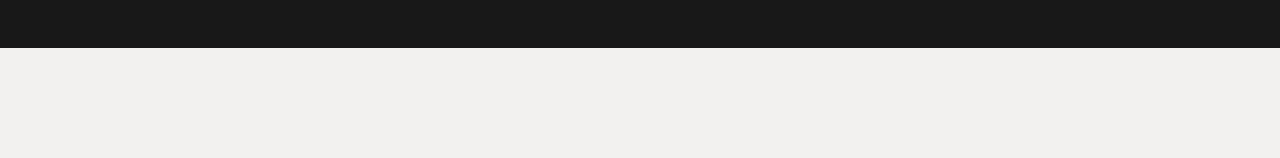
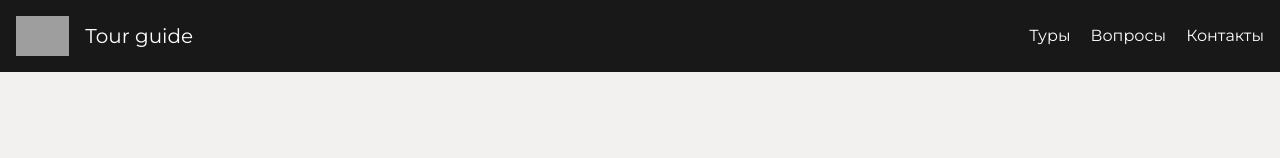
Before and after one commit to djurakulov14/travel-guide, a React (Create React App) app: page / in a window 1280 px wide. Shown: the top 158 px of the page. Built offline with nearby package versions, Linux system fonts and the light colour scheme; grey boxes are pictures that could not be loaded.

Commit message:
added: new thinags and scroll

```diff
--- a/src/App.scss
+++ b/src/App.scss
@@ -8,6 +8,10 @@
   padding: 0;
   box-sizing: border-box;
   font-family: "Montserrat";
+  // scroll-behavior: smooth;
+}
+img{
+  user-select: none;
 }
 
 body {
--- a/src/Components/Questions.jsx
+++ b/src/Components/Questions.jsx
@@ -50,7 +50,7 @@ export default function CustomizedAccordions() {
   };
 
   return (
-    <div>
+    <div id='questions'>
       <h1 className='text-3xl mb-5 max-lg:text-xl max-sm:text-sm'>Ответы на часто задаваемые вопросы</h1>
       <Accordion expanded={expanded === 'panel1'} onChange={handleChange('panel1')}>
         <AccordionSummary aria-controls="panel1d-content" id="panel1d-header">
--- a/src/pages/HomePage.jsx
+++ b/src/pages/HomePage.jsx
@@ -7,21 +7,43 @@ import star from '../resources/star.svg'
 import 'aos/dist/aos.css';
 import AOS from 'aos';
 import Questions from '../Components/Questions';
-
+import logo from '../resources/logo.svg'
 export const HomePage = () => {
   const tours = useSelector(state => state.tours.tours)
 
   AOS.init({
     once: true
   })
+  const scrollBottom = () => {
+    window.scrollTo({ left: 0, top: document.body.scrollHeight, behavior: "smooth" });
+  }
+  const scrollTour = () => {
+    window.scrollTo({ left: 0, top: 1090, behavior: "smooth" });
+  }
+
 
   return (
     <>
       <div className="mb-20 w-full overflow-hidden">
-        <div className="w-full h-12 bg-[#181818]"></div>
-
+        <header className=" w-full p-4 bg-[#181818]">
+          <div className='container m-auto flex items-center justify-between'>
+             <div className='flex items-center text-white gap-4'>
+               <img src='https://cdn-icons-png.flaticon.com/512/3942/3942104.png' className='h-10' />
+               <p className='text-xl cursor-pointer'>Tour guide</p>
+             </div>
+             <nav>
+                 <div className='flex gap-5 text-white'>
+                   <p onClick={scrollTour} className='cursor-pointer'>Туры</p>
+                   <p onClick={scrollBottom} className='cursor-pointer'>Вопросы</p>
+                   <p onClick={scrollBottom} className='cursor-pointer'>Контакты</p>
+                 </div>
+             </nav>
+          </div>
+        </header>
         <section className='container px-6 m-auto w-fll flex items-center max-md:justify-start gap-20 py-28 text-gray-500 max-xl:py-[50px] max-lg:py-12 max-md:py-11 max-md:gap-10 max-sm:py-5 max-sm:flex-col'>
-          <div data-aos="fade-right" className="max-w-3xl w-full">
+          <div data-aos="fade-right" data-aos-offset="300"
+            data-aos-easing="ease-in-sine"
+            data-aos-duration="500" className="max-w-3xl w-full">
             <h2 className='text-start max-sm:text-center text-5xl max-xl:text-3xl max-lg:text-2xl max-md:text-2xl'>путишествии по Узбекистану <span className=' text-orange-600'>✺</span> c "anonimus" </h2>
             <ul className='mt-10 max-md:grid-cols-2'>
               <li className='text-xl max-lg:text-base'>- Lorem, ipsum.</li>
@@ -30,7 +52,9 @@ export const HomePage = () => {
             </ul>
           </div>
 
-          <div data-aos="fade-left" className="bg-[#181818] rounded-l-full w-full p-2 relative  before:absolute before:top-0 before:z-[-1] before:left-[267px] before:w-screen before:h-full before:bg-[#181818]">
+          <div data-aos="fade-left" data-aos-offset="300"
+            data-aos-easing="ease-in-sine"
+            data-aos-duration="500" className="bg-[#181818] rounded-l-full w-full p-2 relative  before:absolute before:top-0 before:z-[-1] before:left-[267px] before:w-screen before:h-full before:bg-[#181818]">
             <img className='rounded-full max-w-lg max-xl:max-w-md max-lg:max-w-sm max-md:max-w-xs max-sm:max-w-full' src={user} alt="" />
           </div>
         </section>
@@ -50,7 +74,7 @@ export const HomePage = () => {
         </div>
       </div>
       <div className='container px-5 m-auto w-[100%]'>
-        <div className='mb-10'>
+        <div>
           <h1 data-aos="fade-left"
             className='text-5xl font-medium'
             data-aos-offset="300"
@@ -65,6 +89,7 @@ export const HomePage = () => {
             Lorem ipsum dolor sit amet consectetur adipisicing elit. Totam voluptas officiis aspernatur aperiam molestias quidem aliquam maxime nulla quibusdam! Distinctio? Lorem ipsum dolor sit amet consectetur adipisicing elit. Atque, aperiam. Voluptatem aut, obcaecati accusantium qui totam sapiente ea consectetur ratione. Lorem ipsum dolor sit amet consectetur adipisicing elit. Maxime esse neque, reprehenderit et aspernatur repellat explicabo omnis minus enim fuga. Lorem ipsum dolor, sit amet consectetur adipisicing elit. Facilis, placeat dignissimos doloribus itaque modi natus delectus omnis suscipit quidem magnam. Lorem ipsum dolor sit amet consectetur adipisicing elit. Maxime esse neque, reprehenderit et aspernatur repellat explicabo omnis minus enim fuga. Lorem ipsum dolor, sit amet consectetur adipisicing elit. Facilis, placeat dignissimos doloribus itaque modi natus delectus omnis suscipit quidem magnam.
           </p>
         </div>
+        <div id='tours' className='mb-10'></div>
         <div className='mb-5'>
           <h1 className='text-5xl font-medium'>Актуальные туры</h1>
         </div>
--- a/src/pages/InfoPage.jsx
+++ b/src/pages/InfoPage.jsx
@@ -25,7 +25,7 @@ export const InfoPage = () => {
     return (
         <>
         <section className="w-full h-[600px] bg-cover bg-center mb-10 max-[680px]:h-[400px] max-[680px]:p-5 max-[680px]:pt-7 max-[500px]:h-[300px] max-[500px]:mb-0">
-            <div className="div w-full absolute -z-10 h-[600px] max-[680px]:h-[400px] max-[500px]:h-[300px]"><img className='w-full absolute -z-10 h-[600px] max-[680px]:h-[400px] max-[500px]:h-[300px]' src={info.img} alt="" /></div>
+            <div className="div w-full absolute -z-10 h-[600px] max-[680px]:h-[400px] max-[500px]:h-[300px]"><img className='w-full absolute -z-10 h-[600px] max-[680px]:h-[400px] max-[500px]:h-[300px]' src={info.img2} alt="" /></div>
             <div className='m-auto container text-white pt-48 max-[680px]:pt-14 max-[500px]:pt-5'>
                 <h1 className='text-5xl font-bold mb-10 max-[680px]:text-3xl max-sm:text-4xl max-[500px]:text-2xl'>{info.title}</h1>
                 <p className=" text-4xl font-medium max-[680px]:text-3xl  max-[500px]:text-xl  max-[390px]:text-base" >Изучить главные шедевры архитектуры, услышать истории из прошлого и ощутить сумеречную магию Востока</p>
```
Also changed, not shown: src/resources/logo.svg (added).
